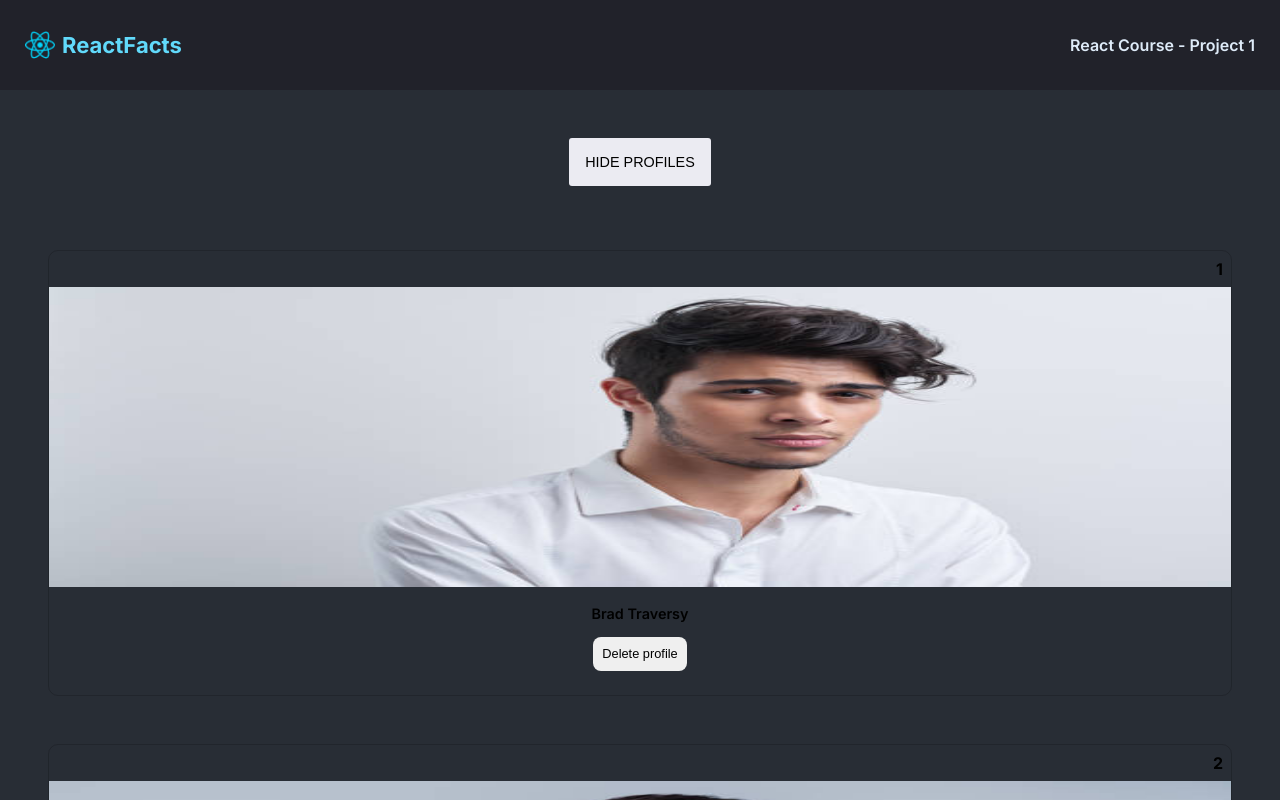
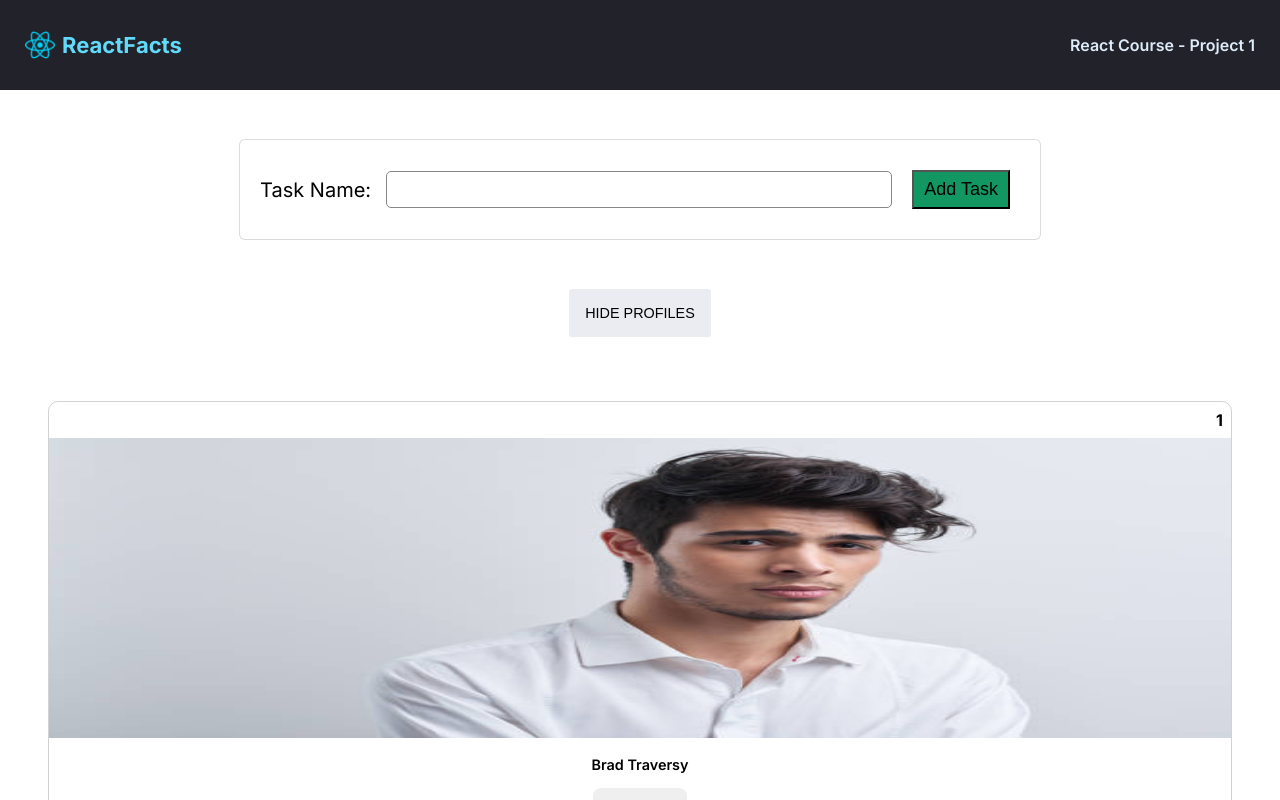
Before and after one commit to Megagig/React-Info-Site, a React (Vite) app: page / in a window 1280 px wide. Shown: the top 800 px of the page. Built offline with nearby package versions, Linux system fonts and the light colour scheme.

Commit message:
onchange event

```diff
--- a/src/App.css
+++ b/src/App.css
@@ -5,7 +5,7 @@
 body {
   margin: 0;
   font-family: 'inter', sans-serif;
-  background-color: #282d35;
+  /* background-color: #282d35; */
   height: 100vh;
 }
 nav {
--- a/src/App.jsx
+++ b/src/App.jsx
@@ -3,11 +3,13 @@ import './App.css';
 import Main from './components/Main';
 import Navbar from './components/Navbar';
 import ShowProfile from './components/ShowProfile';
+import AddTaskForm from './components/AddTaskForm';
 
 function App() {
   return (
     <div className="container">
       <Navbar />
+      <AddTaskForm />
       <ShowProfile />
       <Main />
     </div>
--- /dev/null
+++ b/src/components/AddTaskForm.jsx
@@ -0,0 +1,21 @@
+import { useState } from 'react';
+import './addTaskForm.css';
+const AddTaskForm = () => {
+  const [task, setTask] = useState('');
+
+  const handleChange = (e) => {
+    setTask(e.target.value);
+  };
+
+  return (
+    <section className="addtask">
+      <form>
+        <label htmlFor="task">Task Name:</label>
+        <input type="text" name="task" id="task" onChange={handleChange} />
+        <button type="submit">Add Task</button>
+      </form>
+    </section>
+  );
+};
+
+export default AddTaskForm;
--- /dev/null
+++ b/src/components/addTaskForm.css
@@ -0,0 +1,58 @@
+.addtask {
+  max-width: 800px;
+  margin: 50px auto;
+  padding: 20px;
+  box-shadow: rgba(0, 0, 0, 0.02) 0px 1px 3px 0px,
+    rgba(27, 31, 35, 0.15) 0px 0px 0px 1px;
+  border-radius: 5px;
+}
+
+.addtask form {
+  display: flex;
+  justify-content: space-around;
+  align-items: center;
+  flex-wrap: wrap;
+}
+
+.addtask label {
+  font-size: 20px;
+  margin-right: 5px;
+}
+
+.addtask input {
+  font-size: 18px;
+  padding: 7px;
+  border: 1px solid #878787;
+  border-radius: 5px;
+  flex-grow: 1;
+  margin: 10px;
+}
+
+.addtask input:focus {
+  outline: none;
+}
+
+.addtask select {
+  font-size: 18px;
+  padding: 7px;
+  border-radius: 5px;
+  margin: 10px;
+  cursor: pointer;
+}
+
+.addtask button {
+  font-size: 18px;
+  padding: 7px 10px;
+  margin: 10px;
+  background-color: #129762;
+}
+
+.addtask .reset {
+  font-size: 18px;
+  padding: 7px 10px;
+  margin: 10px;
+  background-color: #be3434;
+  color: #ffffff;
+  border-radius: 5px;
+  cursor: pointer;
+}
--- a/src/components/main.css
+++ b/src/components/main.css
@@ -26,6 +26,7 @@
 .main-lists > li {
   margin-bottom: 20px;
   text-decoration: none;
+  list-style: none;
 }
 
 .main-lists > li ::marker {
--- /dev/null
+++ b/src/index.css
@@ -0,0 +1,31 @@
+@import url('https://fonts.googleapis.com/css2?family=Poppins:ital,wght@0,100;0,200;0,300;0,400;0,500;0,600;0,700;0,800;0,900;1,100;1,200;1,300;1,400;1,500;1,600;1,700;1,800;1,900&display=swap');
+@import url('https://cdn.jsdelivr.net/npm/bootstrap-icons@1.11.3/font/bootstrap-icons.min.css');
+
+:root {
+  --theme-border: #d7d7d7;
+  --theme-button: #b32424;
+}
+
+* {
+  margin: 0px;
+  padding: 0px;
+  box-sizing: border-box;
+  font-family: 'Poppins', sans-serif;
+}
+button {
+  padding: 5px 10px;
+  border: 0px;
+  border-radius: 5px;
+  cursor: pointer;
+  background-color: antiquewhite;
+  color: #fff;
+}
+
+a {
+  text-decoration: none;
+  color: #61dafb;
+}
+
+li {
+  list-style: none;
+}
```
